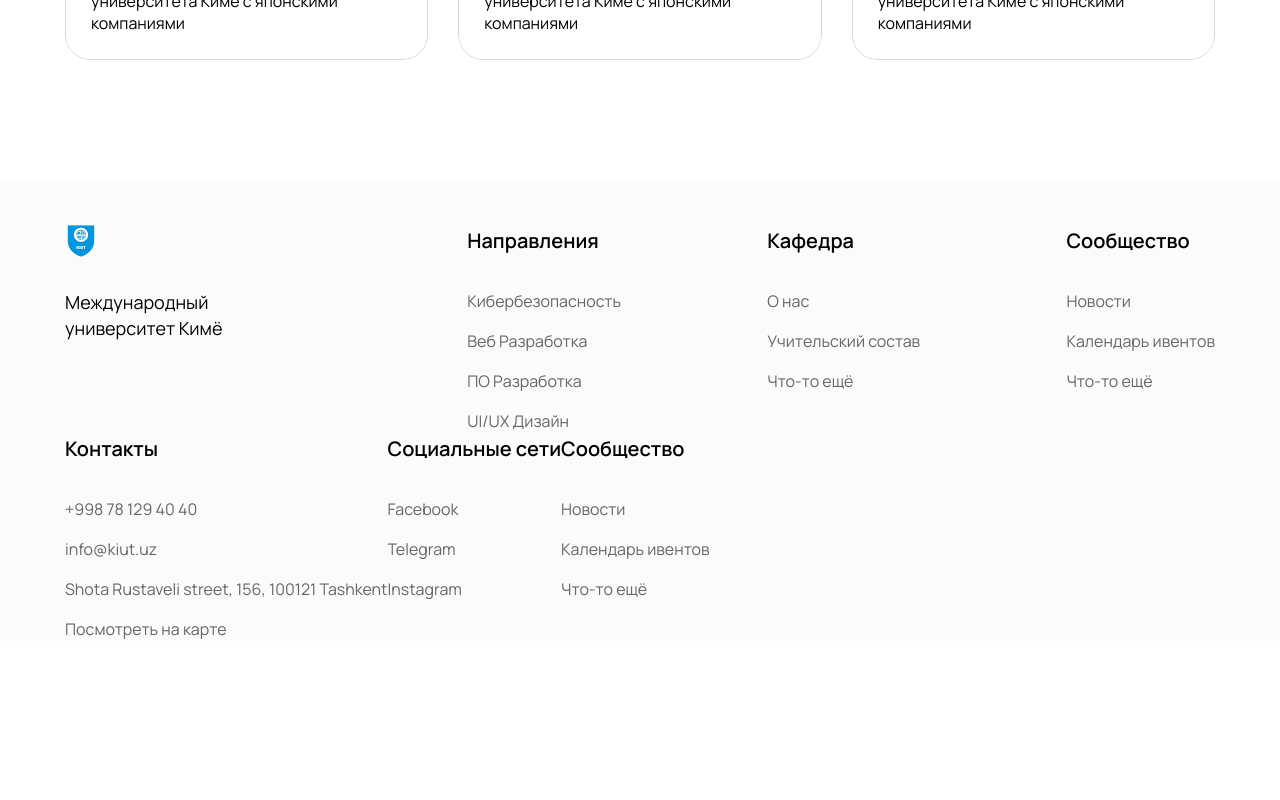
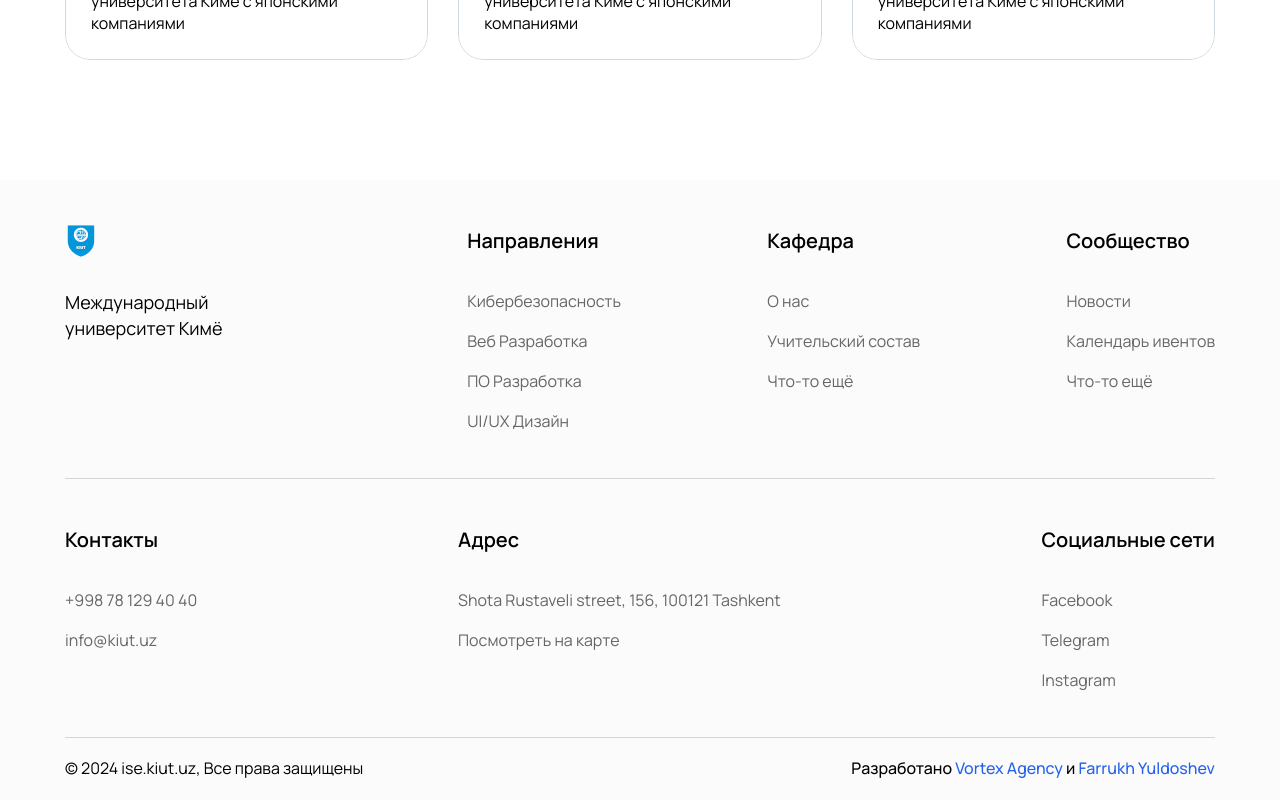
Before and after one commit to IsmailGa/kiut_ise_kafedra, a Next.js app: page / in a window 1280 px wide. Shown: the part 4795-5595 px from the top of the page. Before the commit the page ends 5436 px from the top, so only its background shows below. Built offline with nearby package versions, Linux system fonts and the light colour scheme.

Commit message:
Fixed Footer

```diff
--- /dev/null
+++ b/app/news/page.tsx
@@ -0,0 +1,11 @@
+import React from 'react'
+
+const News = () => {
+  return (
+    <div>
+
+    </div>
+  )
+}
+
+export default News
--- a/app/sections/4/SectionFour.tsx
+++ b/app/sections/4/SectionFour.tsx
@@ -18,7 +18,7 @@ const SectionFour = () => {
                 ].map((item, index) => (
                     <div
                         key={index}
-                        className="flex flex-col gap-[25px] p-[25px] border-[1px] border-[#CEDAE0] rounded-[25px] flex-grow cursor-pointer hover:scale-[1.1] transition-transform duration-300"
+                        className="flex flex-col gap-[25px] p-[25px] border-[1px] border-[#CEDAE0] rounded-[25px] flex-grow cursor-pointer hover:scale-[1.015] transition-transform duration-300"
                     >
                         <Image src={item.icon} alt={`icon ${index + 1}`} />
                         <p className="font-normal text-[18px] max-w-[255px] leading-[135%] flex-grow flex items-center justify-center ">
--- a/components/footer.tsx
+++ b/components/footer.tsx
@@ -73,6 +73,14 @@ const Footer = () => {
           link: "/"
         },
         {
+          link: "/"
+        },
+
+      ]
+    },
+    {
+      title: "Адрес", links: [
+        {
           label: "Shota Rustaveli street, 156, 100121 Tashkent",
           link: "/"
         },
@@ -98,34 +106,20 @@ const Footer = () => {
         },
       ]
     },
-    {
-      title: "Сообщество", links: [
-        {
-          label: "Новости",
-          link: "/"
-        },
-        {
-          label: "Календарь ивентов",
-          link: "/"
-        },
-        {
-          label: "Что-то ещё",
-          link: "/"
-        },
-      ]
-    }
+
   ]
 
   return (
     <footer className="flex w-ful bg-[#F4F4F465] pt-[45px] mt-[120px]">
       <Container>
         <div className="flex flex-col items-center">
-          <div className="w-full flex justify-between border-b-[#666666]">
+          <div className="w-full flex justify-between border-b border-[#66666640] pb-[45px]">
             {/* LOGO */}
             <div className="flex flex-col gap-[32px]">
               <Image src={logo} alt="logo" />
               <h1 className="font-normal text-[18px] leading-[26px] max-w-[256px]">Международный университет Кимё</h1>
             </div>
+            {/* FIRST ROW */}
             {
               firstRowLinks.map((item, index) => (
                 <div className="flex flex-col gap-[32px]" key={"card " + index}>
@@ -141,7 +135,8 @@ const Footer = () => {
               ))
             }
           </div>
-          <div className="w-full flex border-b-[#666666]">
+          {/* SECOND ROW */}
+          <div className="w-full justify-between flex border-b border-[#66666640] py-[45px]">
             {
               secondRowLinks.map((item, index) => (
                 <div className="flex flex-col gap-[32px]" key={"card " + index}>
@@ -157,8 +152,11 @@ const Footer = () => {
               ))
             }
           </div>
+          <div className="w-full flex justify-between py-[20px]">
+            <h1 className="text-[16px] font-normal leading-[135%]">© 2024 ise.kiut.uz, Все права защищены</h1>
+            <p className="text-[16px] font-medium leading-[135%]">Разработано <Link href="https://t.me/vortexstudio_official" className="text-blue-600">Vortex Agency</Link> и <Link href="https:\\t.me/farrukh_yuldoshev" className="text-blue-600">Farrukh Yuldoshev</Link> </p>
+          </div>
         </div>
-
       </Container>
     </footer>
   );
```
